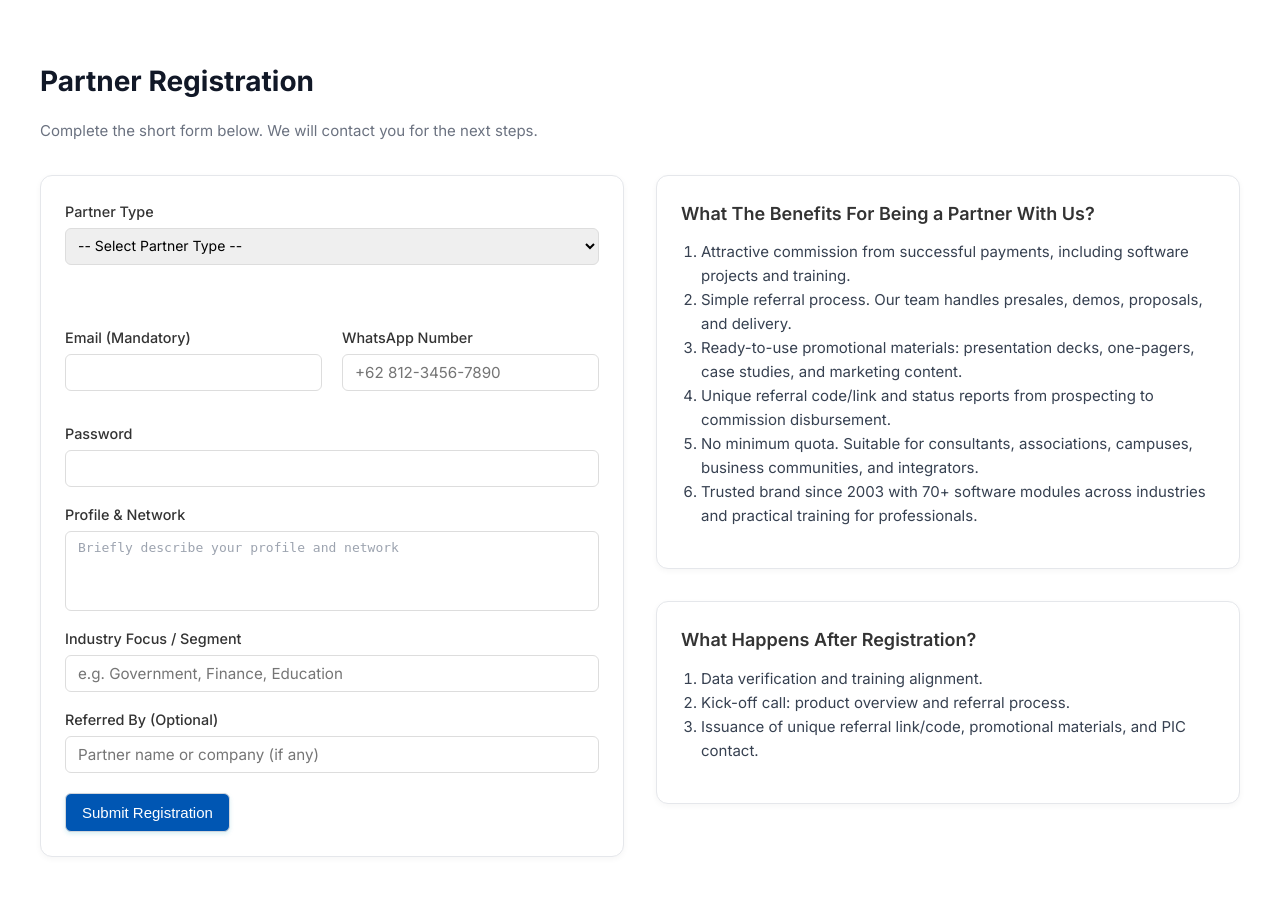
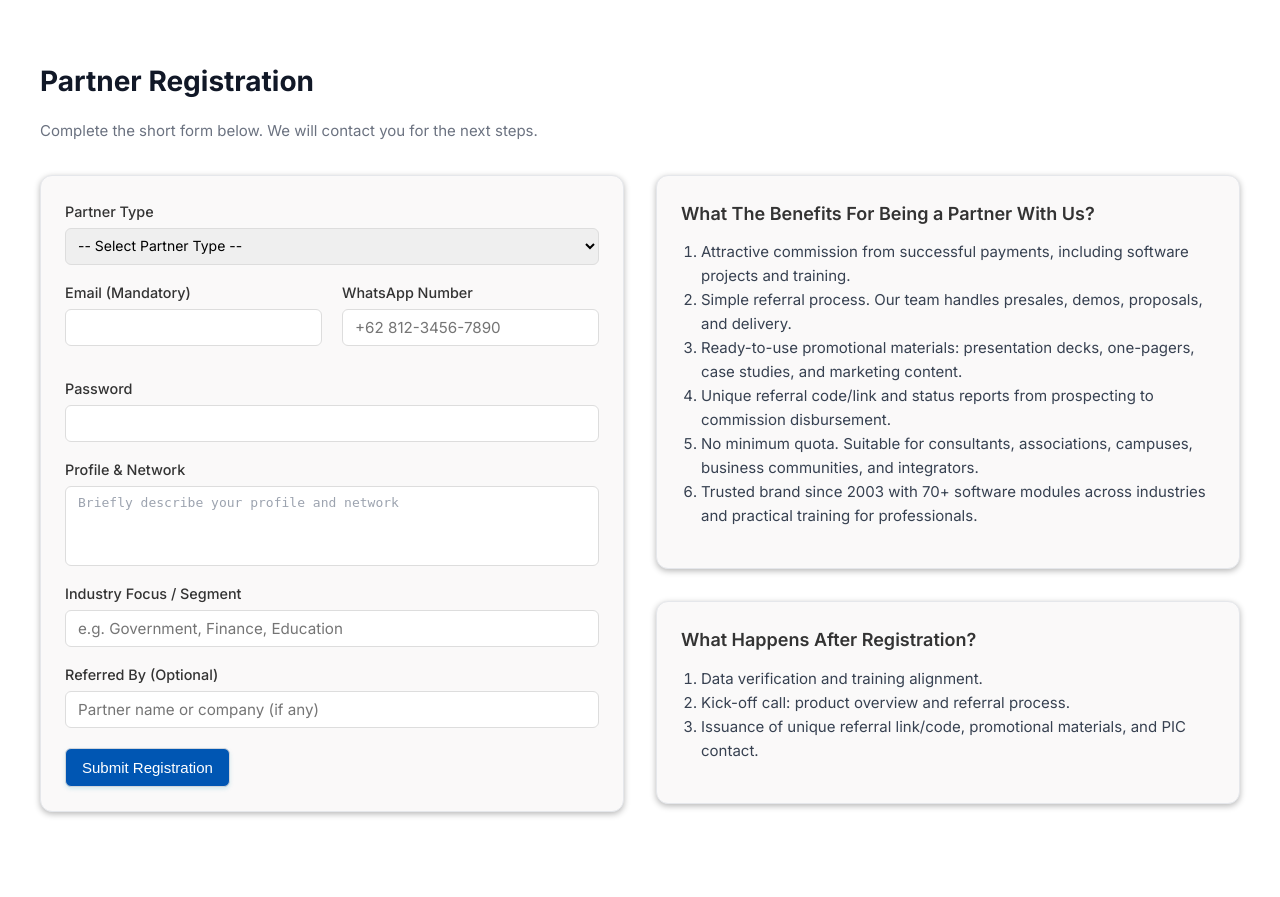
Before and after one commit to Monsterdeveloper01/Custumer-Relationship-Managemnt-Final, a PHP site: page /Public/View/Register/public/input.php in a window 1280 px wide. After the commit the page ends 817 px from the top, so only its background shows below. Run offline with PHP 8.4, Linux system fonts and the light colour scheme; some libraries are stand-ins or nearby versions.

Commit message:
css regis

```diff
--- a/Public/View/Register/public/style.css
+++ b/Public/View/Register/public/style.css
@@ -166,19 +166,19 @@ body {
 
 /* ====== Card Box ====== */
 .card {
-  background: #fff;
+  background: #faf9f9;
   border: 1px solid #E5E7EB;
   border-radius: 12px;
-  box-shadow: 0 2px 6px rgba(0, 0, 0, 0.04);
+  box-shadow: 0 2px 6px rgba(0, 0, 0, 0.286);
   padding: 24px;
   height: auto;
 }
 
 .card2 {
-  background: #fff;
+  background: #faf9f9;
   border: 1px solid #E5E7EB;
   border-radius: 12px;
-  box-shadow: 0 2px 6px rgba(0, 0, 0, 0.04);
+  box-shadow: 0 2px 6px rgba(0, 0, 0, 0.286);
   padding: 24px;
   height: fit-content;
 }
@@ -497,3 +497,13 @@ textarea:focus {
     margin-inline: -1.5rem;
   }
 }
+
+/* Hilangkan jarak kosong kalau semua anak hidden */
+.form-row:has(.institution-only[style*="display: none"], .individual-only[style*="display: none"]) {
+    margin-bottom: 0;
+}
+
+/* Atau lebih aman: kalau form-row ternyata kosong, jarak nol */
+.form-row:empty {
+    margin-bottom: 0 !important;
+}
```
